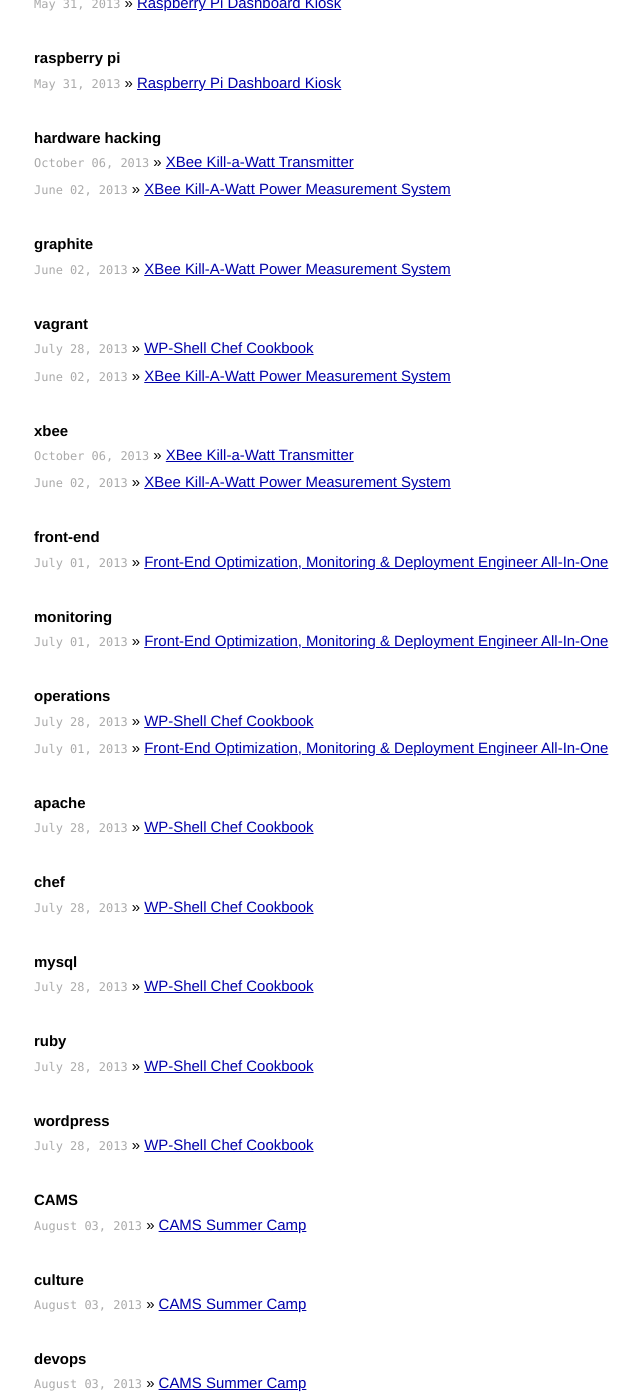
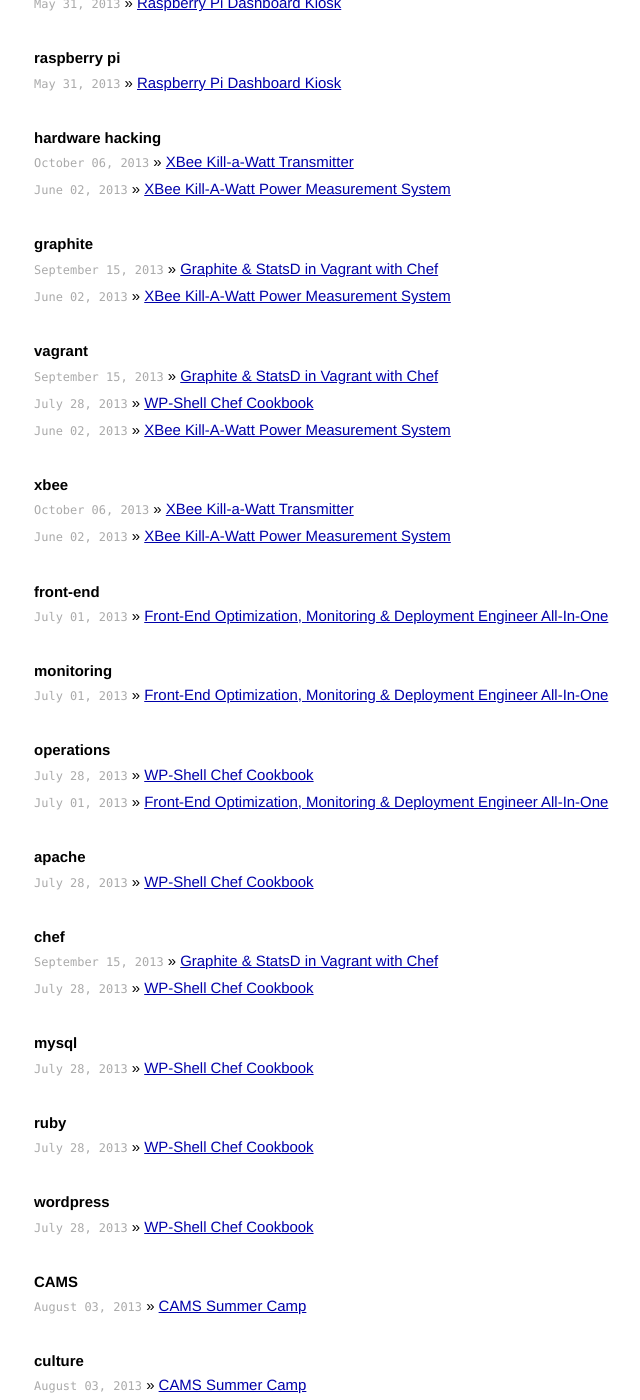
Before and after one commit to lanyonm/lanyonm.github.io, a Jekyll site: the page built from tags.html, in a window 1280 px wide and 1400 px high, scrolled down 1408 px. Shown: the whole window, without its empty margins (292-932 px from the left). Built offline with Jekyll 4.4.1, drawn with Linux system fonts in a browser that asks for light colours; some of the changed lines change nothing that is shown; some of the changed text lies outside the part shown.

Commit message:
add Vagrant-Graphite-StatsD article

```diff
--- a/_posts/2013-06-02-xbee-kill-a-watt.md
+++ b/_posts/2013-06-02-xbee-kill-a-watt.md
@@ -67,7 +67,7 @@
 From this data we can determine what the sensor `vrefcalibration` values should be on lines 16 to 21.  My transmitter registered an average close to 492, and the calibration made a noticeable difference in the measured output.
 
 # Graphing
-I had originally wanted to use [Google Powermeter](http://www.google.com/powermeter/about/) to log and graph my data, but the service was taken retired in 2011. I immediately turned to Graphite.  We use Graphite at work and although I've never had to set it up by hand, using Chef to stand up an instance is super easy (**Update:** I posted about [my Vagrant, Graphite and StatsD setup](http://blog.lanyonm.org/)). Once I had the Graphite server running, the additional python was pretty easy:
+I had originally wanted to use [Google Powermeter](http://www.google.com/powermeter/about/) to log and graph my data, but the service was taken retired in 2011. I immediately turned to Graphite.  We use Graphite at work and although I've never had to set it up by hand, using Chef to stand up an instance is super easy (**Update:** I posted about [my Vagrant, Graphite and StatsD setup]({% post_url 2013-09-15-vagrant-graphite-statsd-chef %})). Once I had the Graphite server running, the additional python was pretty easy:
 
 {% highlight python %}
 sock = socket()
--- /dev/null
+++ b/_posts/2013-09-15-vagrant-graphite-statsd-chef.md
@@ -0,0 +1,58 @@
+---
+layout: post
+title: "Graphite & StatsD in Vagrant with Chef"
+description: "A definition for building a Graphite and StatsD server in Vagrant with Chef"
+category: articles
+tags: [chef, graphite, statsd, vagrant]
+comments: true
+---
+
+# TL;DR
+I created a Vagrantfile and Cheffile to allow quick and easy creation of a Graphite and StatsD server.  You can find the [Gist here](https://gist.github.com/LanyonM/6968660).  Assuming you have the following installed: Vagrant 1.3+, Ruby 1.9+ and the `librarian-chef` gem, you should be able to run the following commands from the folder containing the `Vagrantfile` and `Cheffile` from the gist:
+
+{% highlight bash %}
+$ librarian-chef install
+$ vagrant plugin install vagrant-vbguest
+$ vagrant plugin install vagrant-omnibus
+$ vagrant up
+{% endhighlight %}
+
+You should see Vagrant download the box, install Guest Additions, install Omnibus Chef, and provision the Vagrant box.  If you encounter problems, let me know so I can add whatever I left out.
+
+# Why?
+I like graphs - no really, I *really* do.  [Graphite](http://graphite.wikidot.com/) provides a fantastic way to collect metrics and has a passable dashboard creator.  [StatsD](https://github.com/etsy/statsd/) can be used as a buffering and aggregating proxy for Graphite.  [Vagrant](http://www.vagrantup.com/) is the best thing since sliced bread in the local virtual machine management realm.  There are plenty of articles that about each of these tools, so follow the links (or Google them) if you're interested in learning more.
+
+Another point I want to make clear is that while I use an Ubuntu 12.04 64-bit VirtualBox Vagrant box, because the box is provisioned with a configuration management tool (Chef in this case), these could easily have been changed to CentOS 6.4 or a VMWare image.
+
+# How - the Chef Parts
+I'm not going to try to explain Chef in detail, but let's just say that it provides an abstraction layer that allows you to address varied systems in a uniform way.  The definition for installing something (like Java or Vim) is encapsulated into a *recipe*.  Multiple recipes for installing the same thing are typically rolled up into a single *cookbook*.  An example of this would be installing Apache from src or from a package.  Both those recipes would be in the Apache cookbook.
+
+Take it a few steps further and you can define how to install Graphite and StatsD on a server and configure them they way you'd like.  A given cookbook can include recipes from other cookbooks.  For example, the StatsD cookbook installs NodeJs.
+
+[Librarian-Chef](https://github.com/applicationsonline/librarian-chef) provides a way to resolve your cookbook dependencies based on a Cheffile.  Here's my Cheffile:
+
+{% gist 6968660 Cheffile %}
+
+It's pretty straightforward.  The DSL allows for pretty much anything I've ever wanted to do.
+
+# How - the Vagrant Parts
+Like I said, Vagrant is the best thing since sliced bread.  The Vagrant website does a great job of explaining it, so I won't do any of that.  My `Vagrantfile` does several things:
+
+* Specifies which Vagrant box to build upon
+* Maps some ports
+* Tells the guest VM to attempt to bridge to the host's network
+* Sets the memory allocation to 1GB
+* Installs Chef 11.6.0 via the Omnibus packaging
+* Installs VirtualBox Guest Additions
+* Installs Vim
+* Installs Graphite and configures it to listen for all traffic to port 2003
+* Installs StatsD
+
+Before I get into any of the details, here's the code:
+
+{% gist 6968660 Vagrantfile %}
+
+The code above shows how to override some cookbook attributes as well as how to set ports to forward UDP instead of TCP.  If you have any questions, please leave a comment.
+
+# Piece Of Mind
+Another thing to mention about Vagrant and Chef is that they allow you to create and destroy VMs reliably and reproducibly.  If the server were to fail and become irrecoverable, I can use this *code that defines infrastructure* to build a new one without expending any cognitive effort.  Obviously it won't recover or replace your data, but Vagrant never purported to being a backup system.   ;)
```
